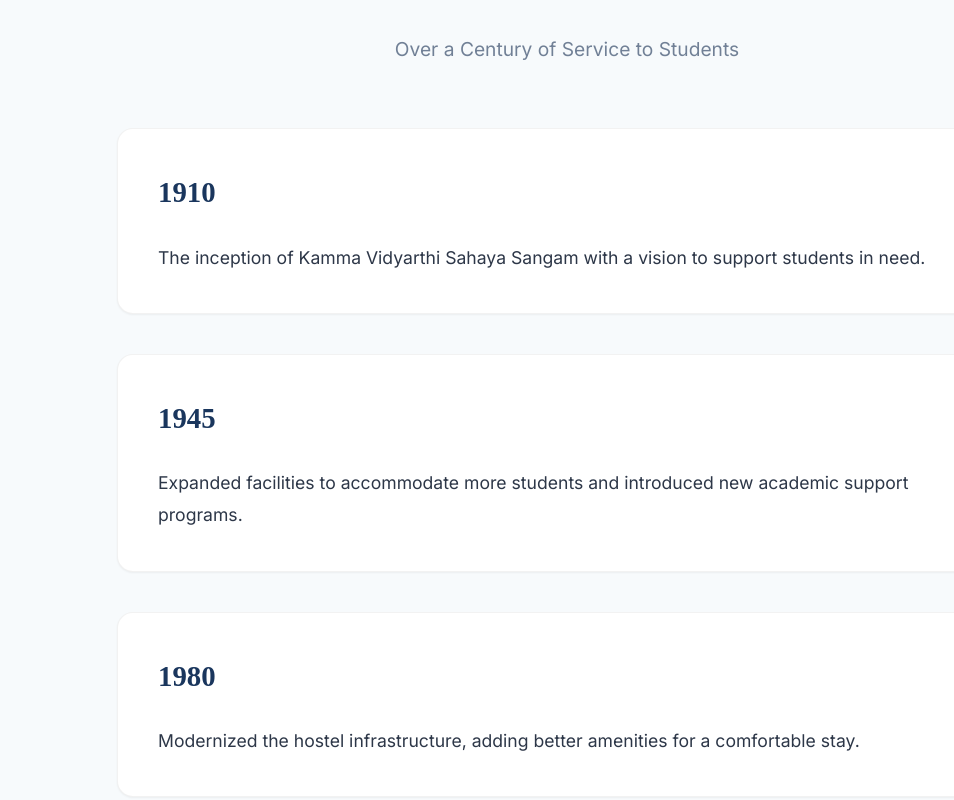
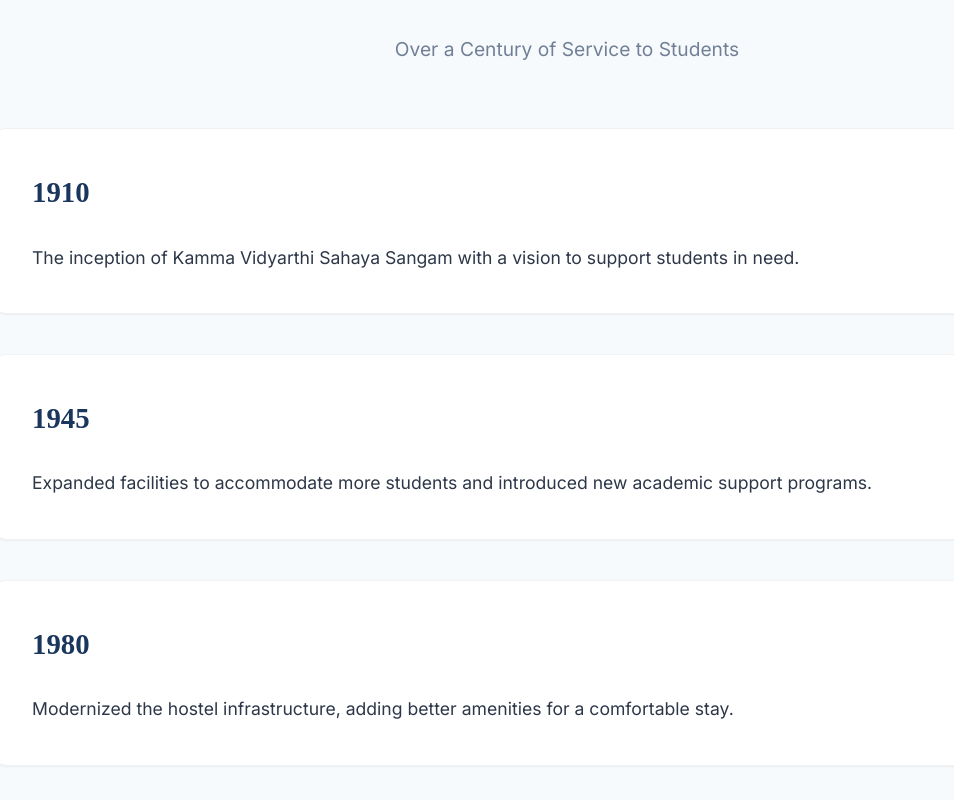
Before and after one commit to veeranjaneyulu939-wq/Kamma-Vidyardhi-Sahaya-Sangham., a React (Vite) app: page /history in a window 1280 px wide. Shown: the part 600-1400 px from the top of the page, without its empty margins (73-1027 px from the left). Built offline with nearby package versions, Linux system fonts and the light colour scheme; no server answers; a web font is replaced by a local one.

Commit message:
style: make history text 100% full width

```diff
--- a/src/pages/History.jsx
+++ b/src/pages/History.jsx
@@ -35,7 +35,7 @@
           <p style={{ color: 'var(--color-text-muted)', fontSize: '1.2rem' }}>{content.subtitle}</p>
         </div>
 
-        <div style={{ width: '100%', margin: '0 auto', maxWidth: '900px' }}>
+        <div style={{ width: '100%', margin: '0 auto' }}>
           {content.timeline && content.timeline.map((item, index) => (
             <div key={index} className="card" style={{ padding: '2.5rem', marginBottom: '2.5rem', transition: 'var(--transition)' }}
                  onMouseOver={(e) => e.currentTarget.style.transform = 'translateY(-3px)'}
```
